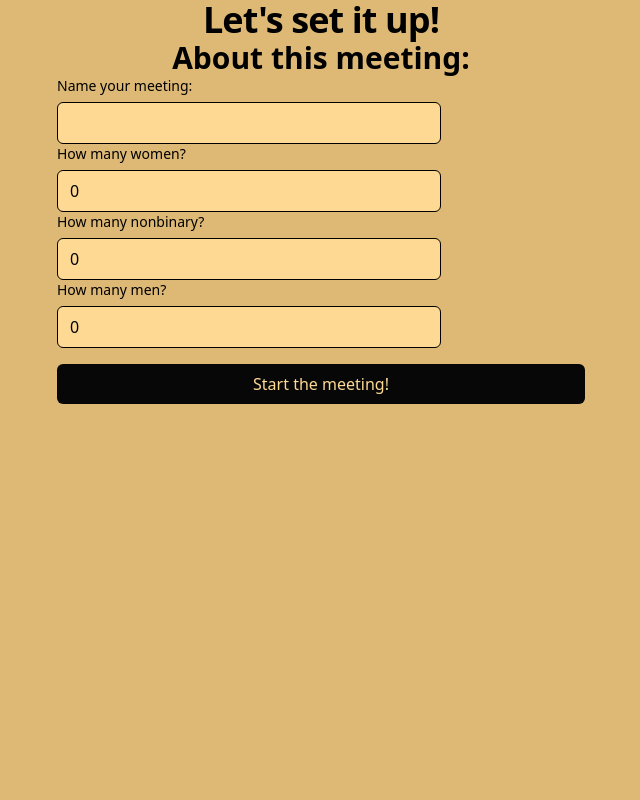
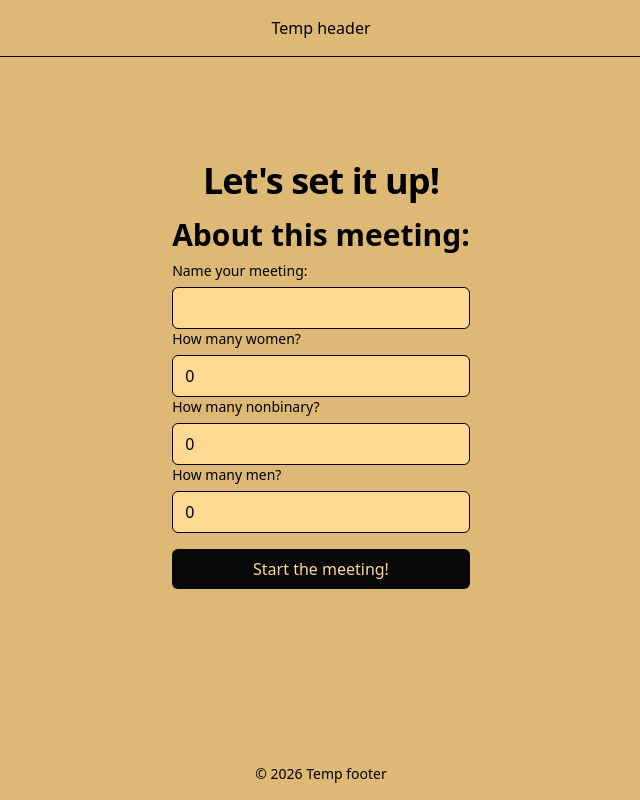
Before and after one commit to YlvaKodar/look-who-s-talking-next, a Next.js app: page /setup in a window 1280 px wide. Shown: the whole page, without its empty margins (319-959 px from the left). Built offline with nearby package versions, Linux system fonts and the light colour scheme.

Commit message:
Layouts and padding ...

```diff
--- /dev/null
+++ b/src/app/(public)/layout.tsx
@@ -0,0 +1,23 @@
+import { PageContainer } from "@/ui/Containers";
+export default function PublicLayout({
+                                         children,
+                                     }: {
+    children: React.ReactNode;
+}) {
+    return (
+        <div className="min-h-screen flex flex-col">
+
+            <header className="p-4 text-center border-b border-foreground/10">
+                 Temp header
+            </header>
+            <main className="flex-1 items-center">
+                <PageContainer>
+                    {children}
+                </PageContainer>
+            </main>
+            <footer className="p-4 text-center text-sm text-foreground/60">
+                © 2026 Temp footer
+            </footer>
+        </div>
+    );
+}
--- a/src/app/(public)/login/page.tsx
+++ b/src/app/(public)/login/page.tsx
@@ -1,11 +1,8 @@
 "use client"
-import { PageContainer } from "@/ui/Containers";
 import LogInForm from "@/components/auth/LogInForm";
 
 export default function LogInPage() {
     return (
-        <PageContainer>
-            <LogInForm/>
-        </PageContainer>
+        <LogInForm/>
     )
 }
--- a/src/app/globals.css
+++ b/src/app/globals.css
@@ -1,7 +1,8 @@
 @import "tailwindcss";
 
 @theme {
-    --font-mono: ui-monospace, SFMono-Regular, Menlo, Monaco, Consolas, "Liberation Mono", "Courier New", monospace;
+    --font-family: var(--font-geist-sans, ui-sans-serif, system-ui, sans-serif);
+    --font-mono: var(--font-geist-mono, ui-monospace, "Courier New", monospace);
     --color-background-dark: oklch(0.802 0.096 82.548);
     --color-background-light: oklch(0.902 0.096 82.548);
     --color-foreground-dark: oklch(0.129 0 89.876);
--- a/src/app/layout.tsx
+++ b/src/app/layout.tsx
@@ -1,20 +1,30 @@
 import type { Metadata } from "next";
 import { Geist, Geist_Mono } from "next/font/google";
 import "./globals.css";
+import { Common } from "@/constants/constants";
 
 const geistSans = Geist({
   variable: "--font-geist-sans",
   subsets: ["latin"],
+  display: "swap",
 });
 
 const geistMono = Geist_Mono({
   variable: "--font-geist-mono",
   subsets: ["latin"],
+  display: "swap",
 });
 
 export const metadata: Metadata = {
-  title: "Create Next App",
-  description: "Generated by create next app",
+  title: Common.title,
+  description: Common.description,
+  keywords: ["meeting", "möte", "mötesapp", "timer", "equality", "fair", "Ylva kodar"],
+  authors: [{name: "Ylva kodar"}],
+  openGraph: {
+      title: Common.title,
+      description: Common.description,
+      type: "website",
+    },
 };
 
 export default function RootLayout({
@@ -23,9 +33,9 @@ export default function RootLayout({
   children: React.ReactNode;
 }>) {
   return (
-    <html lang="en">
+    <html lang="en" suppressHydrationWarning>
       <body
-        className={`${geistSans.variable} ${geistMono.variable} antialiased bg-background-dark text-foreground`}
+        className={`${geistSans.variable} ${geistMono.variable} antialiased bg-background-dark text-foreground min-h-screen`}
       >
         {children}
       </body>
--- a/src/components/setup/SetupForm.tsx
+++ b/src/components/setup/SetupForm.tsx
@@ -1,7 +1,7 @@
 "use client"
 import { InputField } from "@/components/ui/FormFields";
 import { CommonButton } from "@/ui/Buttons";
-import { MeetingSetupForm } from "@/constants/constants";
+import { SetupText } from "@/constants/constants";
 import { ButtonContainer } from "@/ui/Containers";
 import { H1, H2, H3, H4 } from "@/components/ui/Headings";
 import { useMeetingStorage } from "@/hooks/useMeetingStorage";
@@ -73,19 +73,19 @@ export default function SetupForm (){
     return (
         <form onSubmit={handleSubmit}>
 
-                <H2>{MeetingSetupForm.about}</H2>
-                <InputField type="text" label={MeetingSetupForm.meetingTitleLabel} name="title" required/>
+                <H2>{SetupText.about}</H2>
+                <InputField type="text" label={SetupText.meetingTitleLabel} name="title" required/>
                 {errors?.title && <p>{errors?.title[0]}</p>}
-                <InputField type="number" label={MeetingSetupForm.womenCountLabel} name="womenCount" min={0} defaultValue={0} required/>
+                <InputField type="number" label={SetupText.womenCountLabel} name="womenCount" min={0} defaultValue={0} required/>
                 {errors?.womenCount && <p>{errors?.womenCount[0]}</p>}
-                <InputField type="number" label={MeetingSetupForm.nonbinaryCountLabel} name="nonbinaryCount" min={0} defaultValue={0} required/>
+                <InputField type="number" label={SetupText.nonbinaryCountLabel} name="nonbinaryCount" min={0} defaultValue={0} required/>
                 {errors?.nonbinaryCount && <p>{errors?.nonbinaryCount[0]}</p>}
-                <InputField type="number" label={MeetingSetupForm.menCountLabel} name="menCount" min={0} defaultValue={0} required/>
+                <InputField type="number" label={SetupText.menCountLabel} name="menCount" min={0} defaultValue={0} required/>
                 {errors?.menCount && <p>{errors?.menCount[0]}</p>}
                 {errors?.totalCount && <p>{errors?.totalCount[0]}</p>}
 
             <ButtonContainer>
-                <CommonButton type="submit">{MeetingSetupForm.submitLabel}</CommonButton>
+                <CommonButton type="submit">{SetupText.submitLabel}</CommonButton>
             </ButtonContainer>
         </form>
     )
--- a/src/components/ui/Containers.tsx
+++ b/src/components/ui/Containers.tsx
@@ -1,6 +1,6 @@
 export function PageContainer({ children }: { children: React.ReactNode }) {
     return (
-        <div className="flex flex-col gap-6 w-full ms:px-6 md:max-w-xl mx-auto px-4">
+        <div className="flex flex-col gap-6 py-12 w-full ms:px-6 md:max-w-xl mx-auto px-4 items-center">
             {children}
         </div>
     )
@@ -8,7 +8,7 @@ export function PageContainer({ children }: { children: React.ReactNode }) {
 
 export function ButtonContainer({ children }: { children: React.ReactNode }) {
     return (
-        <div className="flex flex-col ms:flex-row md:flex-row gap-6 md:w-full pt-4 pb-4">
+        <div className="flex flex-col ms:flex-row md:flex-row gap-6 md:w-full pt-4 pb-4 items-center">
             {children}
         </div>
     )
--- a/src/components/ui/Headings.tsx
+++ b/src/components/ui/Headings.tsx
@@ -1,17 +1,15 @@
-"use client"
-
 export function H1({ children }: { children: React.ReactNode }) {
-    return <h1 className="text-4xl font-bold tracking-tight text-foreground text-center">{children}</h1>;
+    return <h1 className="text-4xl font-bold tracking-tight text-foreground py-2 text-center">{children}</h1>;
 }
 
 export function H2({ children }: { children: React.ReactNode }) {
-    return <h2 className="text-3xl font-semibold text-secondary text-center">{children}</h2>;
+    return <h2 className="text-3xl font-semibold text-secondary py-2 text-center">{children}</h2>;
 }
 
 export function H3({ children }: { children: React.ReactNode }) {
-    return <h3 className="text-2xl font-semibold text-foreground text-center">{children}</h3>;
+    return <h3 className="text-2xl font-semibold text-foreground py-2 text-center">{children}</h3>;
 }
 
 export function H4({ children }: { children: React.ReactNode }) {
-    return <h4 className="text-1xl font-semibold text-secondary text-center">{children}</h4>;
+    return <h4 className="text-1xl font-semibold text-secondary py-2 text-center">{children}</h4>;
 }
--- a/src/constants/constants.ts
+++ b/src/constants/constants.ts
@@ -126,12 +126,17 @@ export const StatsText = {
     statementPie: "Statement distribution:",
 }
 
+export const Common = {
+    title: "Look who's talking!",
+    description: "Timing tool for mixed-gender conversations",
+}
+
 export const MeetingText = {
     pauseButton: 'Pause timer',
     endButton: 'End meeting',
 }
 
-export const MeetingSetupForm = {
+export const SetupText = {
     about: "About this meeting:",
     meetingTitleLabel: "Name your meeting:",
     startTimeLabel: "Date and time of the meeting:",
```
